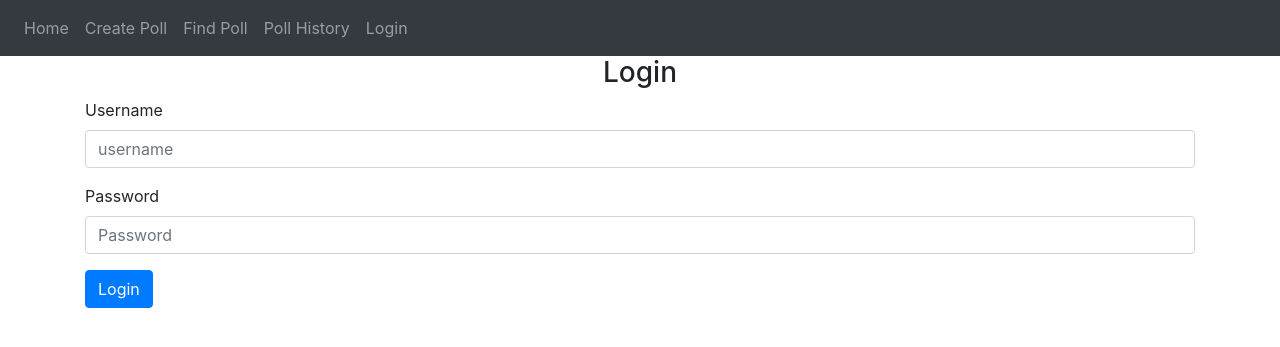
After one commit to GarrettOHara/WebApplication, a Python web app: template Templates/admin.html in a window 1280 px wide. The commit adds this page. Shown: the top 347 px of the page. Run offline with Jinja, Linux system fonts and the light colour scheme; the template is opened without the code that fills it, so the values that code supplies are empty; some libraries are stand-ins or nearby versions.

Commit message:
Added admin page

```diff
--- /dev/null
+++ b/Templates/admin.html
@@ -0,0 +1,18 @@
+{% extends "base.html" %} {% block title %}Pollster: Admin Login{% endblock %} {% block content
+%}
+
+<h3 style="text-align: center">Login</h3>
+
+<form method="POST">
+    <div class="form-group">
+        <label for="username">Username</label>
+        <input type="text" class="form-control" id="username" name="username" placeholder="username" />
+    </div>
+    <div class="form-group">
+        <label for="passowrd">Password</label>
+        <input type="password" class="form-control" id="password" placeholder="Password">
+    </div>
+    <button type="login" class="btn btn-primary">Login</button>
+</form>
+
+{% endblock %}
--- a/Templates/base.html
+++ b/Templates/base.html
@@ -23,6 +23,7 @@
         <a class="nav-item nav-link" id="create_poll" href="/create_poll">Create Poll</a>
         <a class="nav-item nav-link" id="search" href="/search">Find Poll</a>
         <a class="nav-item nav-link" id="history" href="/history">Poll History</a>
+        <a class="nav-item nav-link" id="login" href="/login">Login</a>
       </div>
     </div>
   </nav>
```
Also changed, not shown: Website/static/poll_results.png.
